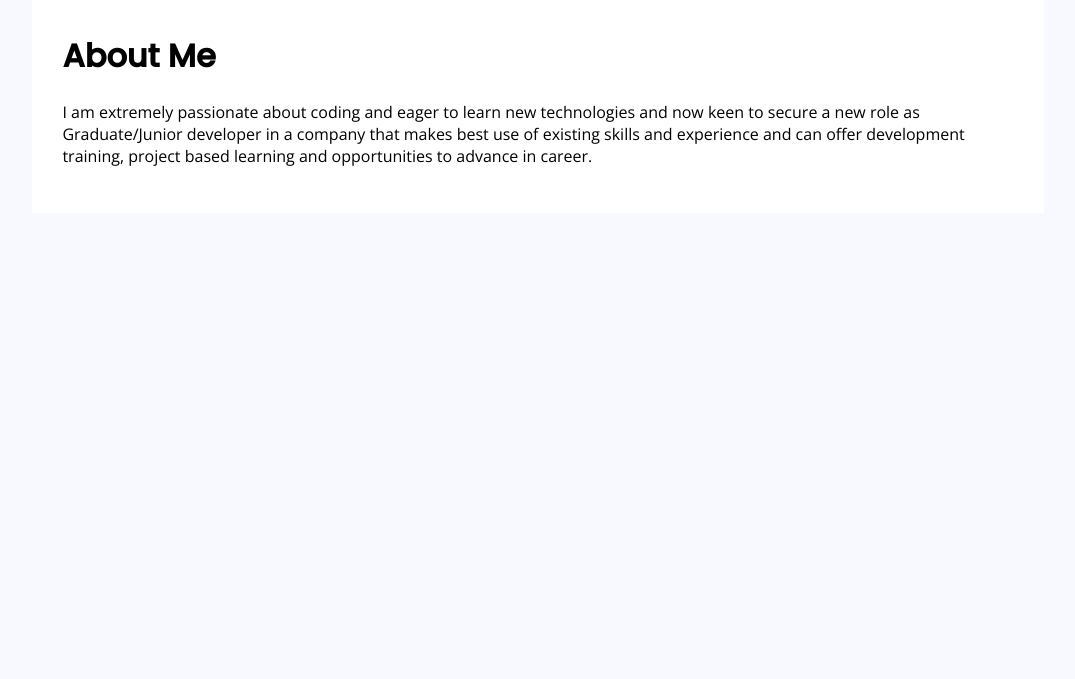
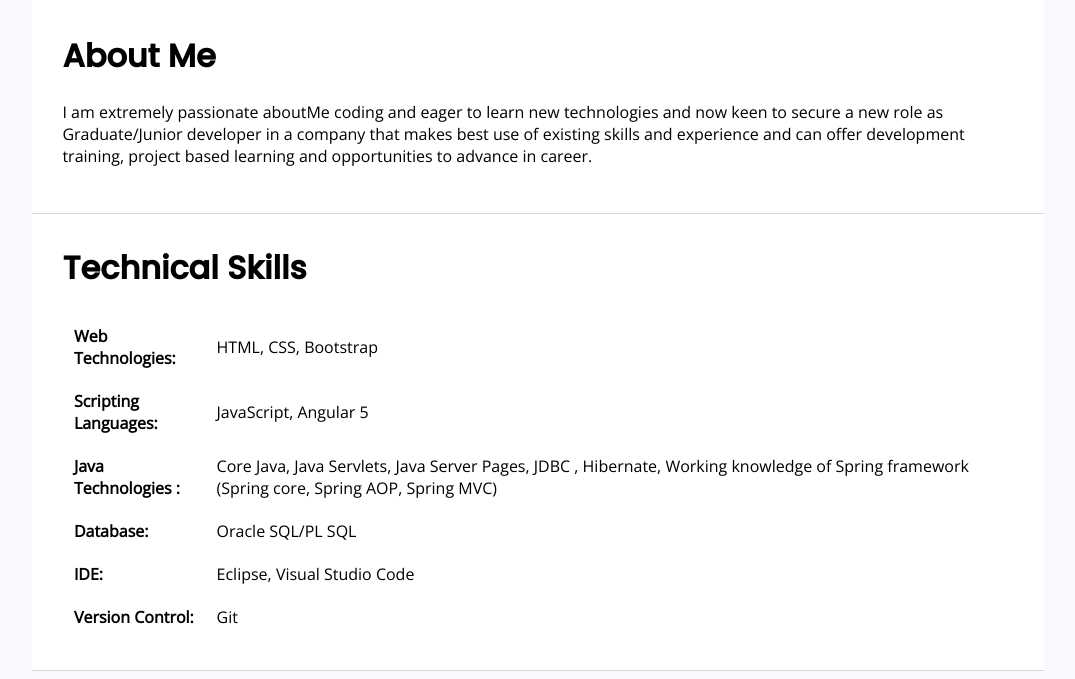
Before and after one commit to mariet003/OnlineResume, a plain HTML site: page index.html in a window 1280 px wide. Shown: the part 268-947 px from the top of the page, without its empty margins (102-1177 px from the left). Before the commit the page ends 800 px from the top, so only its background shows below. Drawn offline with nearby package versions, Linux system fonts and the light colour scheme.

Commit message:
Added techninal skills session

```diff
--- a/css/styles.css
+++ b/css/styles.css
@@ -53,7 +53,7 @@ body{
     margin-top: 0;
 }
 
-#about{
+#aboutMe{
     background-color: white;
     width:80%;
     margin: auto;
@@ -61,13 +61,34 @@ body{
     padding-left: 30px;
     padding-right: 30px;
     padding-bottom: 30px;
+    border-bottom: 1px solid rgb(216, 214, 214);
 }
 
-#about h1{
+#aboutMe h1,#technicalSkills h1{
     font-family: 'Poppins', sans-serif;
     margin-top: 0;
 }
 
-#about p{
+#aboutMe p{
     font-family: 'Open Sans', sans-serif;
 }
+
+#technicalSkills{
+    background-color: white;
+    width:80%;
+    margin: auto;
+    padding:30px;
+    border-bottom: 1px solid rgb(216, 214, 214);
+
+}
+
+#technicalSkills table{
+    font-family: 'Open Sans', sans-serif;
+    width:100%;
+}
+
+#technicalSkills td{
+    text-align: left;
+    padding:1%;
+
+}
--- a/index.html
+++ b/index.html
@@ -27,15 +27,46 @@
                 </p>
             </div>
         </div>
-        <div id="about">
+        <div id="aboutMe">
             <h1>About Me</h1>
             <p>
-                I am extremely passionate about coding and eager to learn new technologies
+                I am extremely passionate aboutMe coding and eager to learn new technologies
                 and now keen to secure a new role as Graduate/Junior developer in a company
                 that makes best use of existing skills and experience and can offer development
                 training, project based learning and opportunities to advance in career.
             </p>
         </div>
+        <div id="technicalSkills">
+            <h1>Technical Skills</h1>
+            <table>
+                <tr>
+                    <td><b>Web Technologies:</b></td>
+                    <td>HTML, CSS, Bootstrap</td>
+                </tr>
+                <tr>
+                    <td><b>Scripting Languages:</b></td>
+                    <td>JavaScript, Angular 5</td>
+                </tr>
+                <tr>
+                    <td><b>Java Technologies :</b></td>
+                    <td>Core Java, Java Servlets, Java Server Pages, JDBC , Hibernate,
+                        Working knowledge of Spring framework (Spring core, Spring AOP,
+                        Spring MVC)</td>
+                </tr>
+                <tr>
+                    <td><b>Database:</b></td>
+                    <td>Oracle SQL/PL SQL</td>
+                </tr>
+                <tr>
+                    <td><b>IDE:</b></td>
+                    <td>Eclipse, Visual Studio Code</td>
+                </tr>
+                <tr>
+                    <td><b>Version Control:</b></td>
+                    <td>Git</td>
+                </tr>
+            </table>
+        </div>
 
     </body>
 </html>
```
